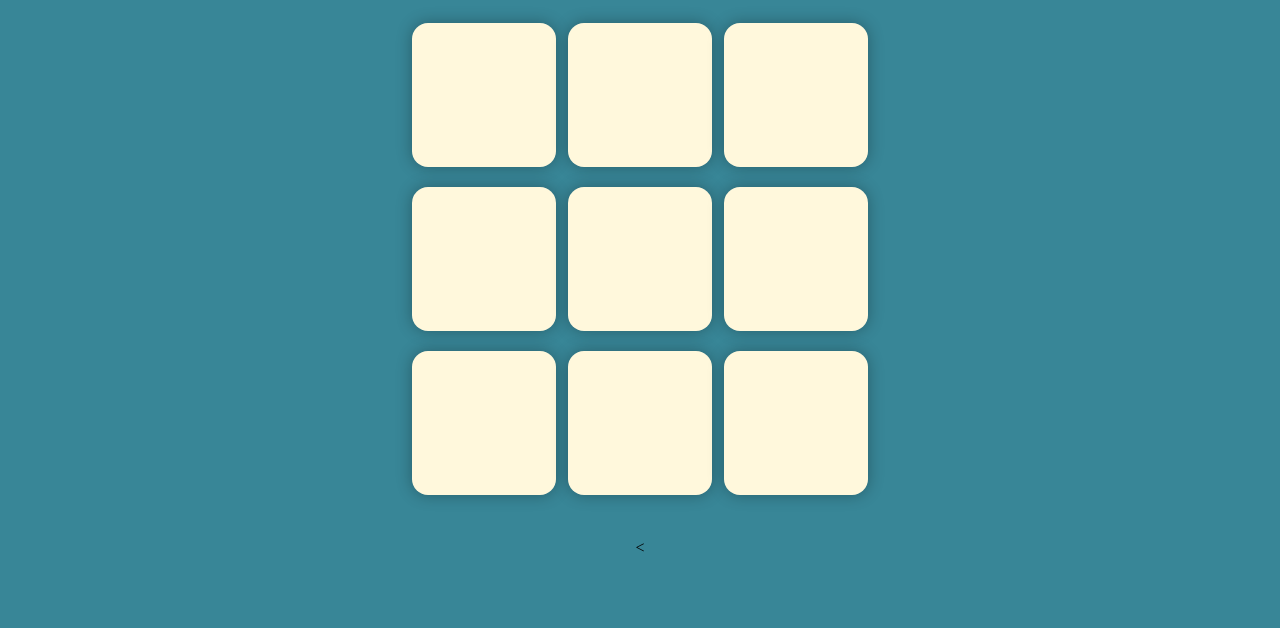
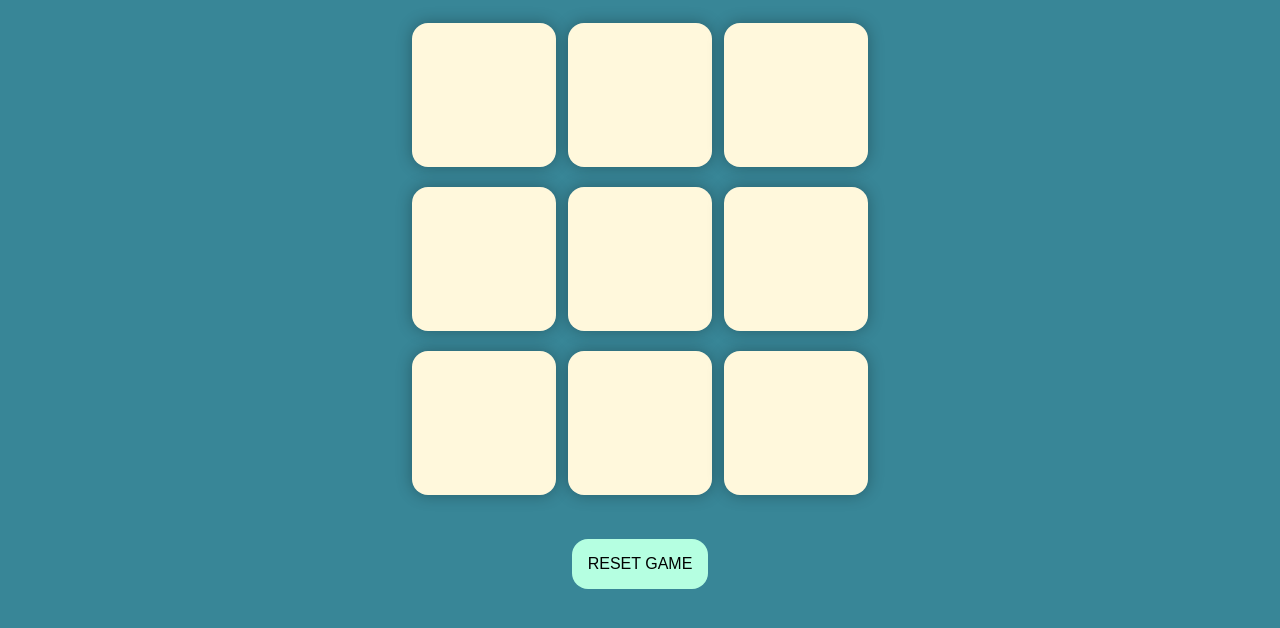
Before and after one commit to Gagan144-blip/Tic-Tac-Toe, a plain HTML site: page index.html in a window 1280 px wide. Shown: the part 58-686 px from the top of the page. Drawn offline with Linux system fonts and the light colour scheme.

Commit message:
add changes

```diff
--- a/index.html
+++ b/index.html
@@ -26,7 +26,7 @@
         <button class="box"></button>
       </div>
    </div>
-   <
+   <button id="reset">RESET GAME</button>
     </main>
     <script src="script.js"></script>
 </body>
```
